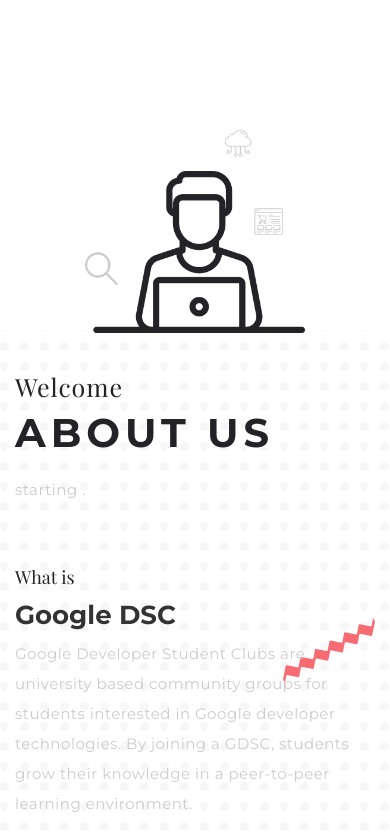
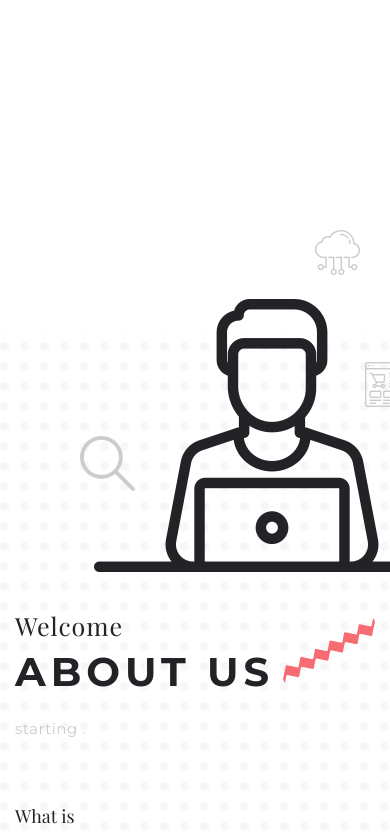
Before and after one commit to GDSC-RTU/gdsc-rtu.github.io, a plain HTML site: page index.html in a window 390 px wide. Shown: the part 820-1656 px from the top of the page. Drawn offline with nearby package versions, Linux system fonts and the light colour scheme; a script that the page names is missing; a web font is replaced by a local one.

Commit message:
Update responsive.css

```diff
--- a/css/responsive.css
+++ b/css/responsive.css
@@ -1018,16 +1018,6 @@ hr.margin-top-100 {
 .sub-bnr-home h5 {
 	font-size: 28px;
 }
-.icon-larger-img img {
-    width: 230px;
-}
-.services .icon-larger-img {
-	width: 220px;
-    margin-top: 0px;
-}
-.media-left, .media>.pull-left {
-    padding-right: 0px;
-}
 p {
     font-size: 15px;
 }
```
